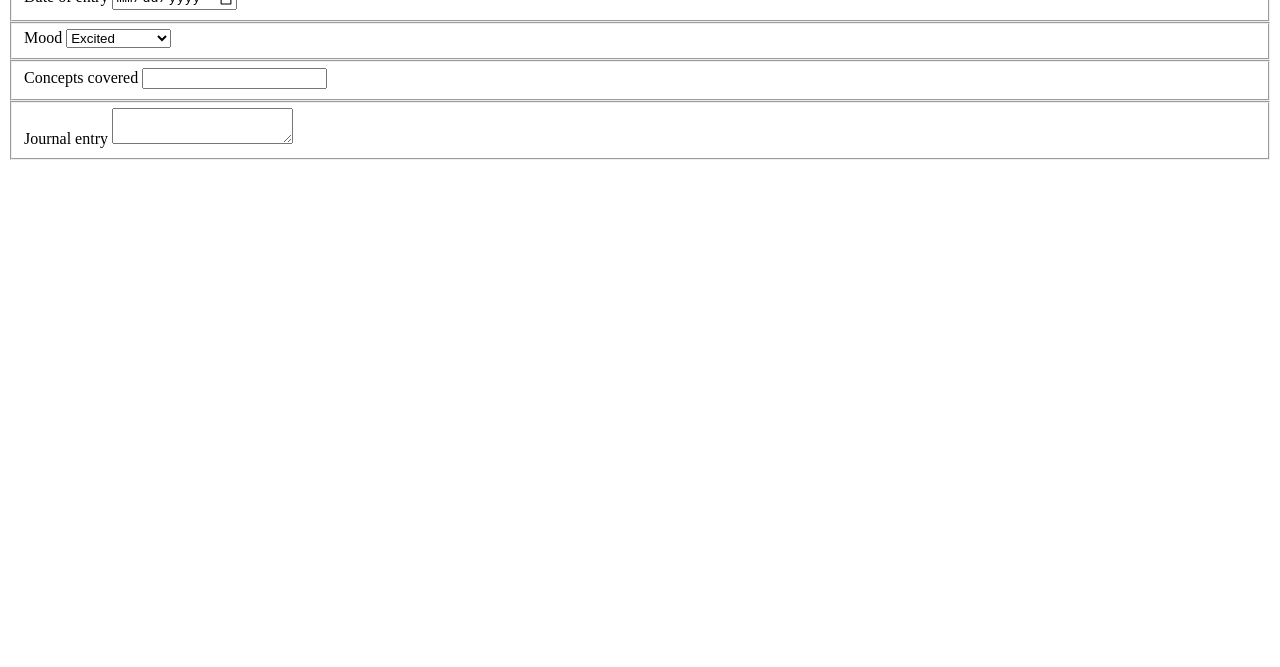
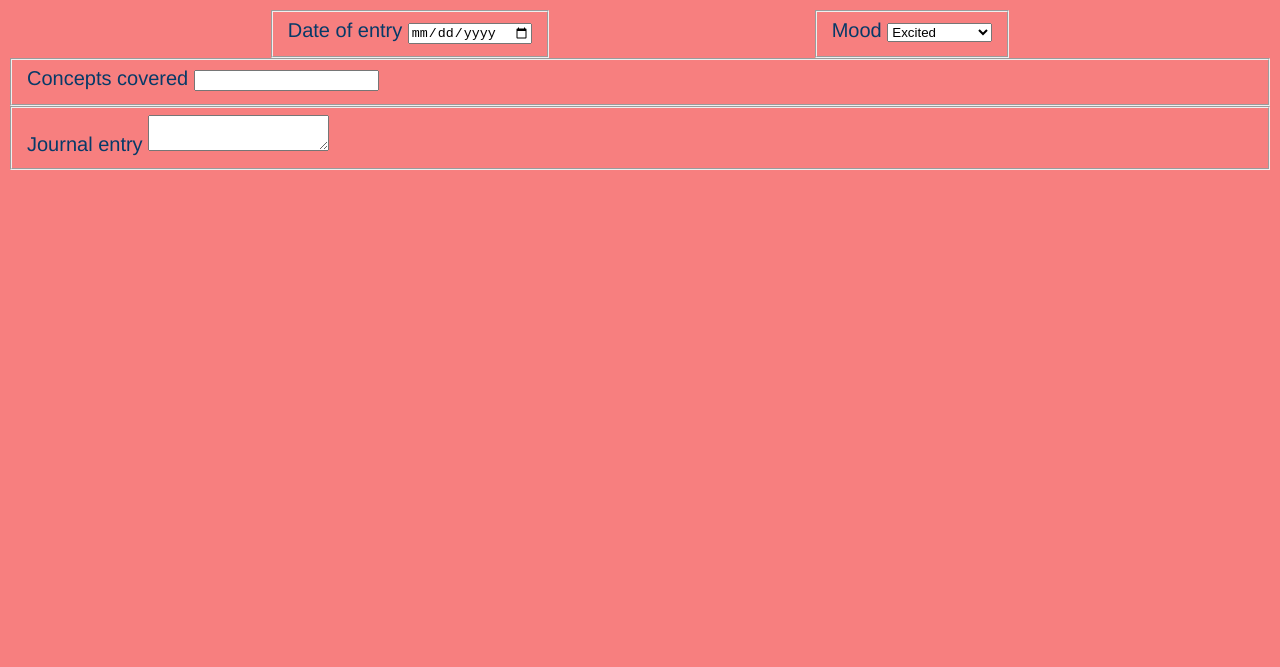
Before and after one commit to JeremyK1830/Daily-Journal, a plain HTML site: page index.html in a window 1280 px wide. Shown: the part 133-800 px from the top of the page. Drawn offline with Linux system fonts and the light colour scheme.

Commit message:
deleted image folder and modified main js and entries js plus html and css

```diff
--- a/entries.js
+++ b/entries.js
@@ -29,6 +29,6 @@ const journalEntry = [
   }
 ]
 export const getJournalEntries = () => {
-    const copyOfEntries = journalEntries.map(entry => ({...entry}))
+    const copyOfEntries = journalEntry.map(entry => ({...entry}))
     return copyOfEntries
   }
--- a/index.html
+++ b/index.html
@@ -81,7 +81,7 @@
 
     <script type="module" src="./main.js">
 
-        document.getElementById('newEntry').innerHTML = 'New Entry'
+        document.getElementById('entries').innerHTML = html
     </script>
    </body>
 </html>
--- a/main.css
+++ b/main.css
@@ -1,11 +1,50 @@
+body {
+    font-family:'Franklin Gothic Medium', 'Arial Narrow', Arial, sans-serif;
+    font-size: 20px;
+    background-color: rgb(247, 127, 127);
+}
+
 #container {
-    justify-content: center;
+    justify-content:center
+    display: flex;
+    color: rgb(6, 58, 104);
 }
 
 #newEntry {
-    justify-content: center;
+    justify-content: space-around;
+    text-decoration:solid;
 }
 
-#bkgrnd {
-    background-image: url('https://api.gretchenrubin.com/wp-content/uploads/sites/2/2007/08/pencils-yellow-background-e1532541211961.jpg?quality=90&resize=650%2C355');
+label {
+    text-align: center;
+    margin-bottom: 5px;
 }
+
+#dateAndMood {
+    display: flex;
+    justify-content: space-around;
+    margin: 0 130px;
+}
+
+.textField {
+    font-family:'Franklin Gothic Medium', 'Arial Narrow', Arial, sans-serif;
+    width: 60%;
+    justify-content: ;
+}
+
+#entryForm_journalEntry {
+    height: 200px;
+}
+
+#titleAndEntries {
+    margin: 20px 300px 0 0;
+    width: 600px;
+    font-family: 'Franklin Gothic Medium', 'Arial Narrow', Arial, sans-serif;
+
+}
+
+#entries {
+    margin: 0;
+    color: #b80c0c;
+    font-size: 20px;
+}
--- a/main.js
+++ b/main.js
@@ -1,75 +1,68 @@
 import {getJournalEntries} from './entries.js'
 
-    const journalEntry = [
-    {
-        id: 2,
-        date: 8/5/2022,
-        concept: "Complex Flexbox",
-        entry: "I tried to have an element in my Flexbox layout also be another Flexbox layout. It hurt my brain. I hate Steve.",
-        mood: "Discouraged"
-    },
-    {
-        id: 3,
-        date: 8/8/2022,
-        concept: 'CSS and Flexbox',
-        entry: "Flexbox and css in general is very nitpicky and I need to practice with ",
-        mood: "Neutral"
-    },
-    {
-        id: 4,
-        date: 8/11/2022,
-        concept: 'Beginning Javascript',
-        entry: "Javascript is very difficult for me, but I will keep on watching the last class video and doing research.",
-        mood: "Excited"
-    },
-    {
-        id: 5,
-        date: 8/16/2022,
-        concept: 'Javascript functions and For loops',
-        entry: "Functions and for loops have been a bit confusing, but after the first part of the restaurant project for loops are much easier.",
-        mood: "Overwhelmed"
-    }
-]
+//     const journalEntry = [
+//     {
+//         id: 2,
+//         date: 8/5/2022,
+//         concept: "Complex Flexbox",
+//         entry: "I tried to have an element in my Flexbox layout also be another Flexbox layout. It hurt my brain. I hate Steve.",
+//         mood: "Discouraged"
+//     },
+//     {
+//         id: 3,
+//         date: 8/8/2022,
+//         concept: 'CSS and Flexbox',
+//         entry: "Flexbox and css in general is very nitpicky and I need to practice with ",
+//         mood: "Neutral"
+//     },
+//     {
+//         id: 4,
+//         date: 8/11/2022,
+//         concept: 'Beginning Javascript',
+//         entry: "Javascript is very difficult for me, but I will keep on watching the last class video and doing research.",
+//         mood: "Excited"
+//     },
+//     {
+//         id: 5,
+//         date: 8/16/2022,
+//         concept: 'Javascript functions and For loops',
+//         entry: "Functions and for loops have been a bit confusing, but after the first part of the restaurant project for loops are much easier.",
+//         mood: "Overwhelmed"
+//     }
+// ]
 
 
-let journalHTML ='';
 
-const elem = document.createElement('div');
+    const getEntries = () => {
+    let html='';
+    const entry = getJournalEntries ();
+    for (let i = 0; i < entry.length; i++) {
+        html+= `<div class = "entryForm">
+        <p>${entry[i].concept}</p>
+        <p>${entry[i].date}</p>
+        <p>${entry[i].mood}</p>
+        <p>${entry[i].entry}</p>
 
-const jt = (array) => {
-    for (const entry of array) {
-        journalHTML += `
-        <p class="entry">
-        <span class="entryNumber">Entry #${entry.id}</span>
-        <span class="date">Date: ${entry.date}</span>
-        <span class="mood">Mood: ${entry.mood}</span>
-        <span class="concespant">Concepts: ${entry.concept}</span>
-        <span class="entryText">Entry: ${entry.entry}</span>
-        </p>`
+        </div>`
     }
+    document.getElementById('entries').innerHTML = html;
 }
+    getEntries()
 
-for (const jt of journalEntry ) {
-    {
-        console.log(jt.entry);
-    }
-}
+// for (const jt of journalEntry ) {
+//     {
+//         console.log(jt.entry);
+//     }
+// }
 
-for (const jt of journalEntry ) {
-    {
-        console.log(jt.concept);
-    }
-}
+// for (const jt of journalEntry ) {
+//     {
+//         console.log(jt.concept);
+//     }
+// }
 
-for (const jt of journalEntry ) {
-    if (jt.id % 3 !==0) {
-        console.log(jt.entry);
-    }
-}
-
-const displayEntries = () => `{
-    const journalEntry =
-}`
-
-console.log(journalEntry)
-document.getElementById('newEntry').innerHTML = 'New Entry';
+// for (const jt of journalEntry ) {
+//     if (jt.id % 3 !==0) {
+//         console.log(jt.entry);
+//     }
+// }
```
Also changed, not shown: Images/star-wars-backgrounds-14.jpg (deleted).
